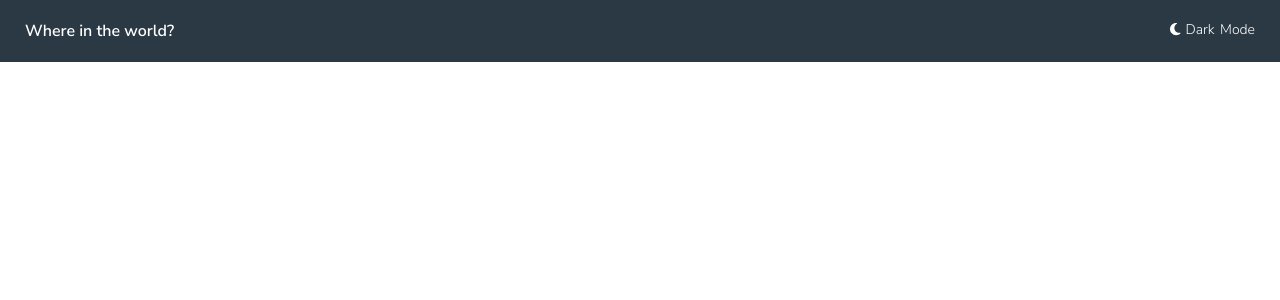
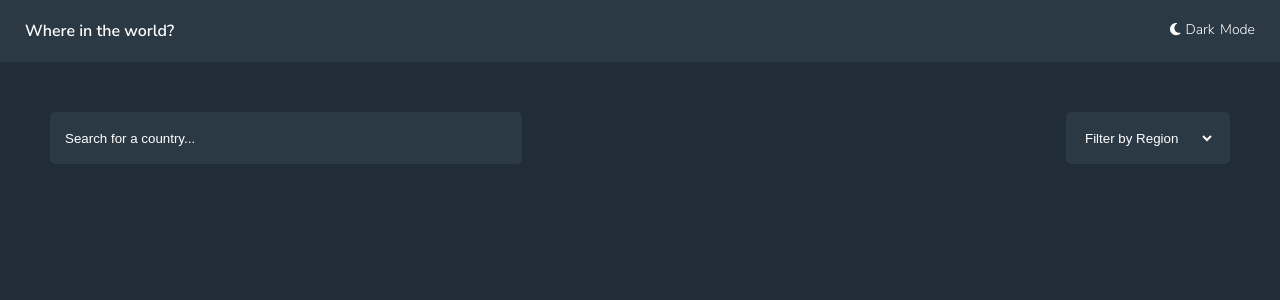
Before and after one commit to Marin303/rest-countries-react, a React (Create React App) app: page / in a window 1280 px wide. Shown: the top 300 px of the page. Built offline with nearby package versions, Linux system fonts and the light colour scheme.

Commit message:
new component, styling form, select options

```diff
--- a/src/App.css
+++ b/src/App.css
@@ -8,6 +8,7 @@
 
 .App {
   font-family: 'Nunito Sans', sans-serif;
+  height: 100vh;
 }
 
 header {
@@ -32,3 +33,45 @@ header>div {
 .moonIcon {
   margin-right: 5px;
 }
+
+.containerBody {
+  background-color: hsl(207, 26%, 17%);
+  height: 100%;
+  padding: 50px;
+}
+
+.inputFormWrapper {
+  display: flex;
+  flex-wrap: wrap;
+  justify-content: space-between;
+}
+
+input {
+  min-width: 40%;
+  padding: 15px;
+  /* margin-bottom: 10px; */
+  background-color: hsl(209, 23%, 22%);
+  color: hsl(0, 0%, 100%);
+  outline: none;
+  border: none;
+  border-radius: 5px;
+}
+
+input::placeholder {
+  color: white;
+}
+
+form {
+  padding: 15px;
+  border-radius: 5px;
+  background-color: hsl(209, 23%, 22%);
+
+  color: white;
+}
+
+select {
+  background-color: inherit;
+  border: none;
+  color: inherit;
+  padding-right: 20px;
+}
--- a/src/App.jsx
+++ b/src/App.jsx
@@ -1,9 +1,11 @@
 import "./App.css";
+import Header from "./Components/Header";
 import Main from "./Components/Main";
 
 function App() {
   return (
     <div className="App">
+      <Header />
       <Main />
     </div>
   );
--- /dev/null
+++ b/src/Components/Header.jsx
@@ -0,0 +1,19 @@
+import React from "react";
+import { FontAwesomeIcon } from "@fortawesome/react-fontawesome";
+import { faMoon } from "@fortawesome/free-solid-svg-icons";
+
+const Header = () => {
+  return (
+    <div>
+      <header>
+        <p>Where in the world?</p>
+        <div>
+          <FontAwesomeIcon icon={faMoon} className="moonIcon" />
+          Dark Mode
+        </div>
+      </header>
+    </div>
+  );
+};
+
+export default Header;
--- a/src/Components/Main.jsx
+++ b/src/Components/Main.jsx
@@ -1,17 +1,23 @@
 import React from "react";
-import { FontAwesomeIcon } from "@fortawesome/react-fontawesome";
-import { faMoon } from "@fortawesome/free-solid-svg-icons";
 
 const Main = () => {
   return (
-    <div>
-      <header>
-        <p>Where in the world?</p>
-        <div>
-          <FontAwesomeIcon icon={faMoon} className="moonIcon" />
-          Dark Mode
-        </div>
-      </header>
+    <div className="containerBody">
+      <div className="inputFormWrapper">
+        <input type="text" placeholder="Search for a country..." />
+        <form>
+          <select name="region" id="region" defaultValue="default">
+            <option value="default" disabled hidden>
+              Filter by Region
+            </option>
+            <option value="Africa">Africa</option>
+            <option value="America">America</option>
+            <option value="Asia">Asia</option>
+            <option value="Europe">Europe</option>
+            <option value="Oceania">Oceania</option>
+          </select>
+        </form>
+      </div>
     </div>
   );
 };
```
